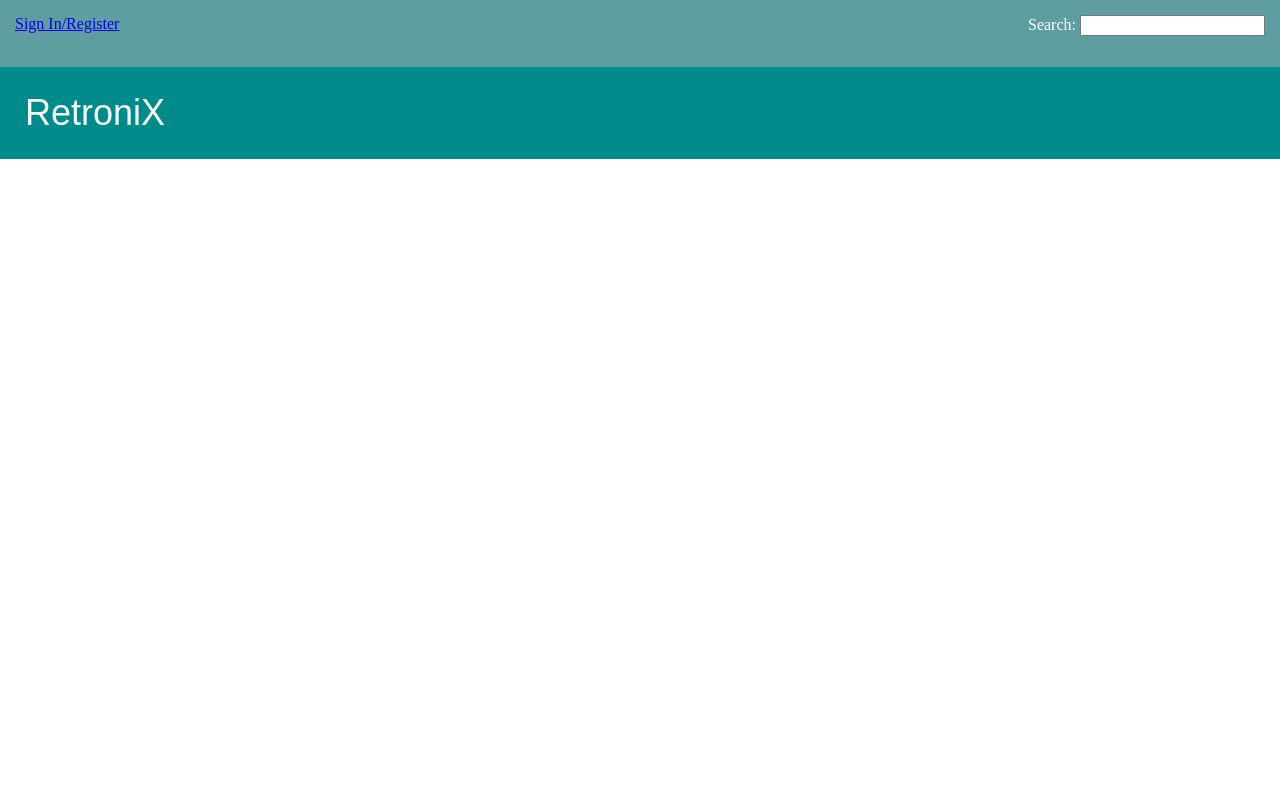
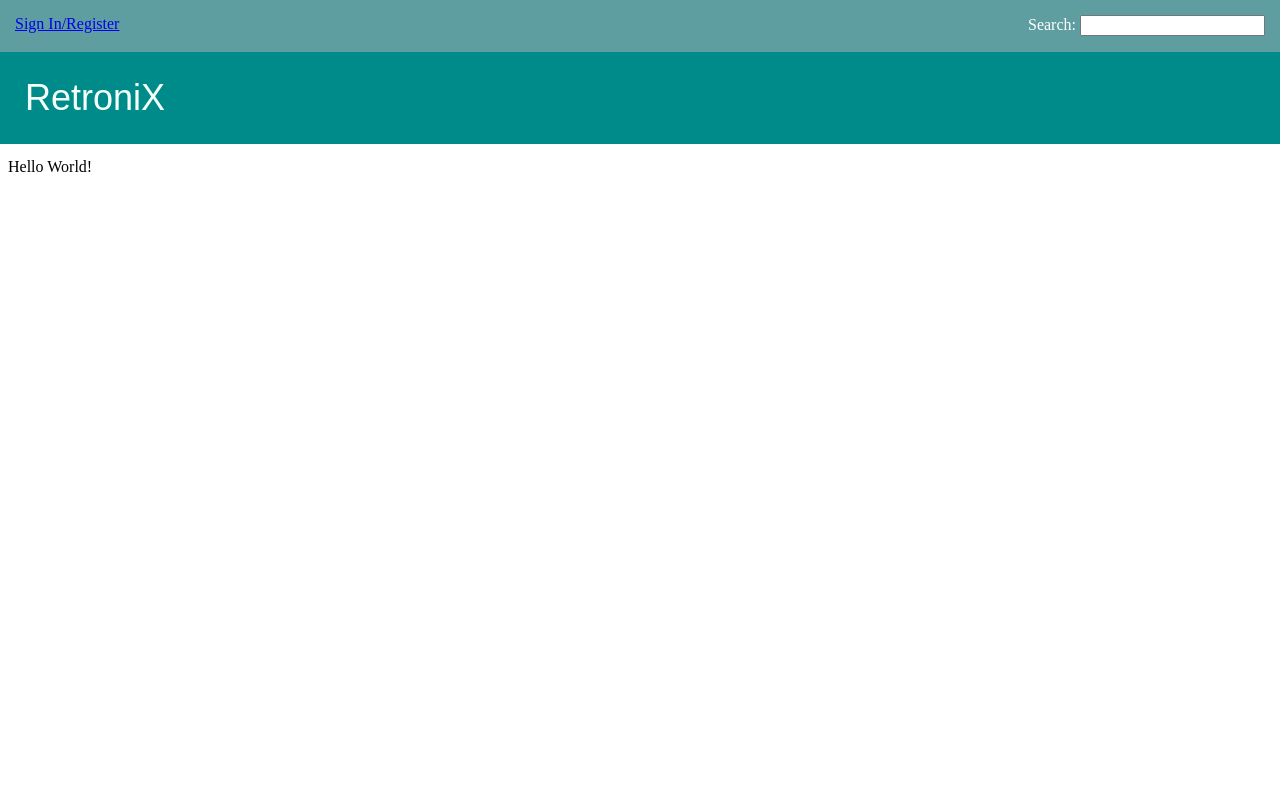
Before and after one commit to jdlubrano/CS405, a PHP site: page / in a window 1280 px wide. Run offline with PHP 8.4, Linux system fonts and the light colour scheme; data that the repository does not hold is empty; some libraries are stand-ins or nearby versions.

Commit message:
Update CSS and index.php

```diff
--- a/style/application.css
+++ b/style/application.css
@@ -1,6 +1,6 @@
 body
 {
-
+    padding-top: 150px;
 }
 
 #headerWrapper
@@ -24,6 +24,7 @@
 #navbar
 {
     padding: 15px;
+    padding-bottom: 0;
     background: cadetblue;
     color: white;
     overflow: hidden;
```
